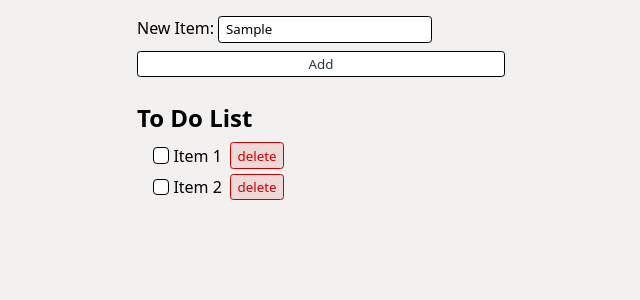
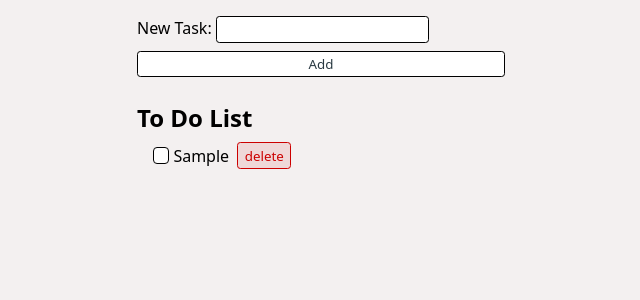
Before and after one commit to yasindavids/ToDoList-App, a React (Vite) app in the folder ToDoList/: page / in a window 1280 px wide. Both pictures are taken after typing "Sample" into the empty fields and a click on the button "Add". Shown: the top 300 px of the page, without its empty margins (319-959 px from the left). Built offline with nearby package versions, Linux system fonts and the light colour scheme.

Commit message:
Update App
Added a lot of basic functionality, such as adding tasks, toggling tasks, and deleting tasks

```diff
--- a/ToDoList/src/App.jsx
+++ b/ToDoList/src/App.jsx
@@ -1,44 +1,90 @@
-import { useState } from "react"
-import "./styles.css"
+import { useState } from "react";
+import "./styles.css";
 
-function handleSubmit(e){
-  e.preventDefault()
+export default function App() {
+  {
+    //States
+  }
+  const [newItem, setNewItem] = useState("");
+  const [todos, setTodos] = useState([]);
+
+  //Function to add button functionality
+  function handleSubmit(e) {
+    e.preventDefault();
+
+    //Array to store new tasks
+    setTodos((currentTodos) => {
+      return [
+        ...currentTodos,
+        { id: crypto.randomUUID(), title: newItem, completed: false },
+      ];
+    });
+    setNewItem("");
   }
 
-export default function App(){
-  const[newItem, setNewItem] = useState("")
+  //Toggles todo tasked based on whether its been checked or not
+  function toggleTodo(id, completed) {
+    setTodos((currentTodos) => {
+      return currentTodos.map((todo) => {
+        if (todo.id == id) {
+          return { ...todo, completed }; //Creates new state object
+        }
+        return todo;
+      });
+    });
+  }
+
+  //Deletes tasks
+  function deleteTodo(id) {
+    setTodos((currentTodos) => {
+      return currentTodos.filter((todo) => todo.id !== id); //Returns all tasks except the checked one
+    });
+  }
+  /*---------------------------------------------------------------------------------------------------------- */
   return (
     <>
-  <form onSubmit={handleSubmit} className = "new-item-form">
-    <div className = "form row">
-      <label htmlFor = "item">New Item: </label>
+      {/*Manages button and item inputs*/}
+      <form onSubmit={handleSubmit} className="new-item-form">
+        <div className="form row">
+          <label htmlFor="item">New Task: </label>
           <input
-        value = {newItem}
-        onChange={ e => setNewItem(e.target.value)}
+            value={newItem}
+            onChange={(e) => setNewItem(e.target.value)} //Sets input to new item
             type="text"
             id="item"
           />
         </div>
-    <button className = "btn">Add</button>
+        <button className="btn">Add</button>
       </form>
+      {/*List of checkboxes for task*/}
       <h1 className="header">To Do List</h1>
       <ul className="list">
-    <li>
+        {todos.length === 0 && "Nothing To Do!"}{" "}
+        {/*short circuit to print msg*/}
+        {/**Returns an <li> element for each todo element */}
+        {todos.map((todo) => {
+          return (
+            <li key={todo.id}>
               <label>
-        <input type="checkbox"/>
-        Item 1
+                <input
+                  type="checkbox"
+                  checked={todo.completed}
+                  onChange={(e) => toggleTodo(todo.id, e.target.checked)} //Calls toggle function to check the box
+                />
+
+                {todo.title}
               </label>
-      <button className="btn btn-danger"> delete </button>
+              <button
+                onClick={() => deleteTodo(todo.id)} //Calls deleteTodo on click
+                className="btn btn-danger"
+              >
+                {" "}
+                delete{" "}
+              </button>
             </li>
-    <li>
-      <label>
-        <input type="checkbox"/>
-        Item 2
-      </label>
-      <button className="btn btn-danger"> delete </button>
-    </li>
-
+          );
+        })}
       </ul>
     </>
-  )
+  );
 }
```
Lines whose indentation alone changed are shown as unchanged.
